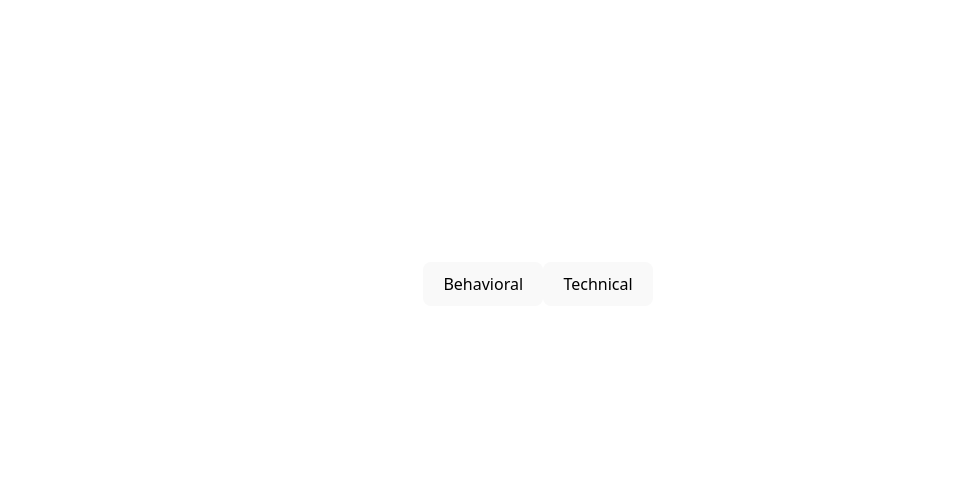
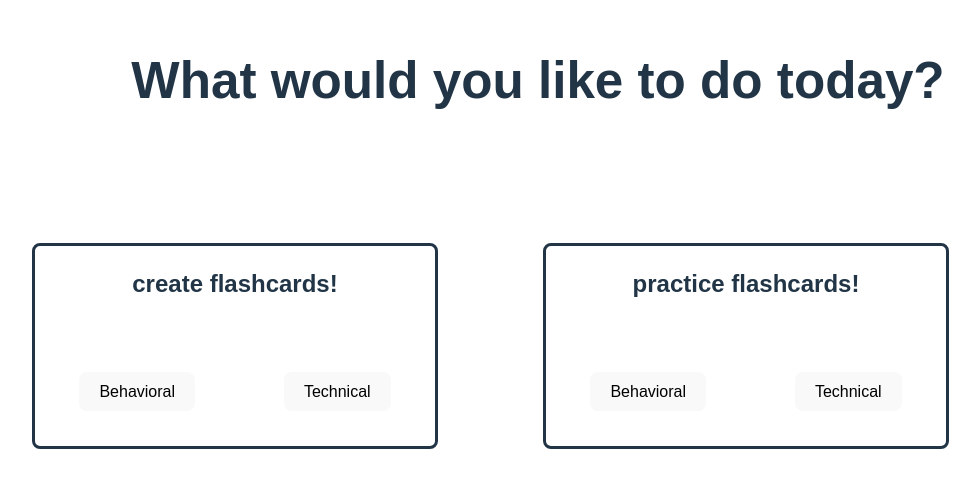
Before and after one commit to PTRI16-Charizard/GrillMe, a React (Vite) app: page /options in a window 1280 px wide. Shown: the part 116-604 px from the top of the page, without its empty margins (102-1082 px from the left). Built offline with nearby package versions, Linux system fonts and the light colour scheme; no server answers.

Commit message:
Organizational Structure and Component Creation

```diff
--- a/src/App.tsx
+++ b/src/App.tsx
@@ -1,8 +1,11 @@
 import { Routes, Route } from 'react-router-dom';
 import './App.css'
-import Login from './components/loginComponents';
-import AnswerQuestions from './components/optionsComponents';
-
+import Login from './components/Login/loginComponents';
+import AnswerQuestions from './components/Options/optionsComponents';
+import CreateBehavioralQuestion from './components/CreateBehavioral/CreateBQuestion';
+import CreateTechnicalQuestion from './components/CreateTechnical/CreateTQuestion';
+import PracticeBehavioralQuestion from './components/PracticeBehavioral/PracticeBQuestions';
+import PracticeTechnicalQuestion from './components/PracticeTechnical/PracticeTQuestions';
 function App() {
 
   return (
@@ -11,10 +14,13 @@ function App() {
       <Routes>
         <Route path="/" element={<Login/>}></Route>
         <Route path="/options" element={<AnswerQuestions/>}></Route>
+        <Route path="/createBehavioral" element={<CreateBehavioralQuestion/>}></Route>
+        <Route path="/createTechnical" element={<CreateTechnicalQuestion/>}></Route>
+        <Route path="/practiceBehavioral" element={<PracticeBehavioralQuestion/>}></Route>
+        <Route path="/practiceTechnical" element={<PracticeTechnicalQuestion/>}></Route>
       </Routes>
     </div>
   )
-
 }
 
 export default App;
--- /dev/null
+++ b/src/components/CreateBehavioral/CreateBQuestion.tsx
@@ -0,0 +1,53 @@
+
+function CreateBehavioralQuestion() {
+    return (
+        <div>
+            <div style={{
+                width: '800px',
+                height: '800px',
+                backgroundColor: 'white',
+                border: 'solid',
+                borderRadius: '8px',
+                position: "relative",
+                margin: "20px auto"
+            }}>
+                <div style={{
+                    width: '400px',
+                    height: '100px',
+                    backgroundColor: 'white',
+                    border: 'solid',
+                    borderRadius: '8px',
+                    position: "absolute",
+                    top: '-25px',
+                    left: "200px",
+                    display: 'flex',
+                    justifyContent: "center",
+                    alignItems: "center"
+                }}>
+                    <h2 style={{fontFamily: "fantasy"}}>
+                        create behavioral question flashcards!
+                    </h2>
+                </div>
+                <div style={{
+                    display: "grid",
+                    placeItems: "center"
+            }}>
+                <div style={{
+                width: '400px',
+                height: '100px',
+                backgroundColor: 'white',
+                border: 'solid',
+                borderRadius: '8px',
+                // paddingTop:
+                // justifyContent: "center"
+                }}>
+                     </div>
+                </div>
+            </div>
+        </div>
+
+    )
+}
+
+
+export default CreateBehavioralQuestion
--- /dev/null
+++ b/src/components/CreateTechnical/CreateTQuestion.tsx
@@ -0,0 +1,11 @@
+
+function CreateTechnicalQuestion() {
+    return (
+        <div>
+            hello create technical
+        </div>
+    )
+}
+
+
+export default CreateTechnicalQuestion
--- a/src/components/loginComponents.tsx
+++ b/src/components/Login/loginComponents.tsx
@@ -2,7 +2,6 @@
 // import { useState } from "react";
 import { useNavigate } from "react-router";
 import { GoogleLogin } from "@react-oauth/google";
-
 // interface LoginState {
 //     isLoggedIn: boolean;
 // }
--- /dev/null
+++ b/src/components/Options/CreateParentBox.tsx
@@ -0,0 +1,46 @@
+
+import { useState } from "react";
+import { useNavigate } from "react-router";
+
+function CreateQuestionsBox () {
+    const navigate = useNavigate();
+
+    const HandleCreateBehavioral = () => {
+      navigate('/createBehavioral');
+    }
+
+    const HandleCreateTechnical = () => {
+      navigate('/createTechnical');
+    }
+
+    return (
+      <div style={{
+        width: '400px',
+        height: '200px',
+        backgroundColor: 'white',
+        border: 'solid',
+        borderRadius: '8px'}}>
+          <div>
+          <h2>
+          create flashcards!
+          </h2>
+      </div>
+      <div style={{
+        display: "flex",
+        justifyContent: "space-around" }}>
+      <div style={{
+        paddingTop: '50px'
+        }}>
+        <button onClick={HandleCreateBehavioral}>Behavioral</button>
+      </div>
+      <div style={{
+        paddingTop: '50px'
+      }}>
+        <button onClick={HandleCreateTechnical}>Technical</button>
+      </div>
+      </div>
+      </div>
+    )
+  }
+
+  export default CreateQuestionsBox;
--- /dev/null
+++ b/src/components/Options/PracticeQuestions.tsx
@@ -0,0 +1,49 @@
+import { useState } from "react";
+import { useNavigate } from "react-router";
+
+
+ function PracticeQuestionsBox () {
+
+  const navigate = useNavigate();
+
+  const HandlePracticeBehavioral = () => {
+    navigate('/practiceBehavioral');
+  }
+
+  const HandlePracticeTechnical = () => {
+    navigate('/practiceTechnical');
+  }
+
+
+    return (
+      <div style={{
+        fontFamily: "fantasy",
+        width: '400px',
+        height: '200px',
+        backgroundColor: 'white',
+        border: 'solid',
+        borderRadius: '8px'}}>
+          <div>
+          <h2>
+          practice flashcards!
+          </h2>
+      </div>
+      <div style={{
+      display: "flex",
+      justifyContent: "space-around" }}>
+      <div style={{
+        paddingTop: '50px'
+        }}>
+        <button onClick={HandlePracticeBehavioral}>Behavioral</button>
+      </div>
+      <div style={{
+        paddingTop: '50px'
+      }}>
+        <button onClick={HandlePracticeTechnical}>Technical</button>
+      </div>
+      </div>
+      </div>
+    )
+  }
+
+export default PracticeQuestionsBox;
--- /dev/null
+++ b/src/components/Options/optionsComponents.tsx
@@ -0,0 +1,36 @@
+// components to be rendered to /options after user is logged in
+import { useState } from "react";
+import CreateQuestionsBox from "./CreateParentBox";
+import PracticeQuestionsBox from "./PracticeQuestions";
+
+// Answer Questions box (with behavioral/technical button)
+function AnswerQuestions() {
+  return (
+    <div style={{fontFamily: "fantasy"}}>
+      <div>
+        <h1>What would you like to do today?</h1>
+      </div>
+      <div style={{display: "flex"}}>
+      <div style={{
+      justifyContent: "left",
+      paddingTop: '100px',
+      paddingBottom: '100px',
+      paddingRight: '100px',
+      paddingLeft: '5px'}}>
+       {CreateQuestionsBox()}
+      </div>
+      <div style={{
+      justifyContent: "right",
+      paddingTop: '100px',
+      paddingBottom: '100px',
+      paddingRight: '100px',
+      paddingLeft: '5px'}}>
+        {PracticeQuestionsBox()}
+        </div>
+      </div>
+    </div>
+  )
+}
+
+
+export default AnswerQuestions;
--- /dev/null
+++ b/src/components/PracticeBehavioral/PracticeBQuestions.tsx
@@ -0,0 +1,10 @@
+function PracticeBehavioralQuestion() {
+    return (
+        <div>
+            hello practice behavioral
+        </div>
+    )
+}
+
+
+export default PracticeBehavioralQuestion
--- /dev/null
+++ b/src/components/PracticeTechnical/PracticeTQuestions.tsx
@@ -0,0 +1,10 @@
+function PracticeTechnicalQuestion() {
+    return (
+        <div>
+            hello practice technical
+        </div>
+    )
+}
+
+
+export default PracticeTechnicalQuestion;
--- a/src/components/optionsComponents.tsx
+++ /dev/null
@@ -1,18 +0,0 @@
-// components to be rendered to /options after user is logged in
-import { useState } from "react";
-// import { useNavigate } from "react-router";
-
-
-// Answer Questions box (with behavioral/technical button)
-function AnswerQuestions() {
-  return (
-    <div>
-    <button>Behavioral</button>
-    <button>Technical</button>
-    </div>
-  )
-}
-// Practice Answered questions box (with behavioral/technical button)
-
-
-export default AnswerQuestions;
```
